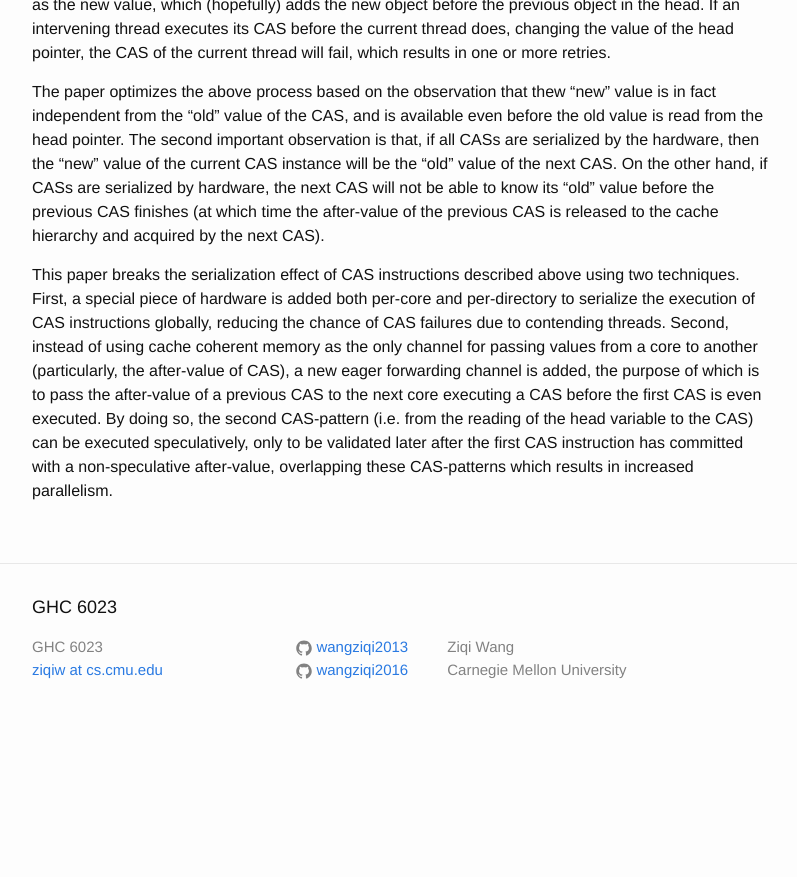
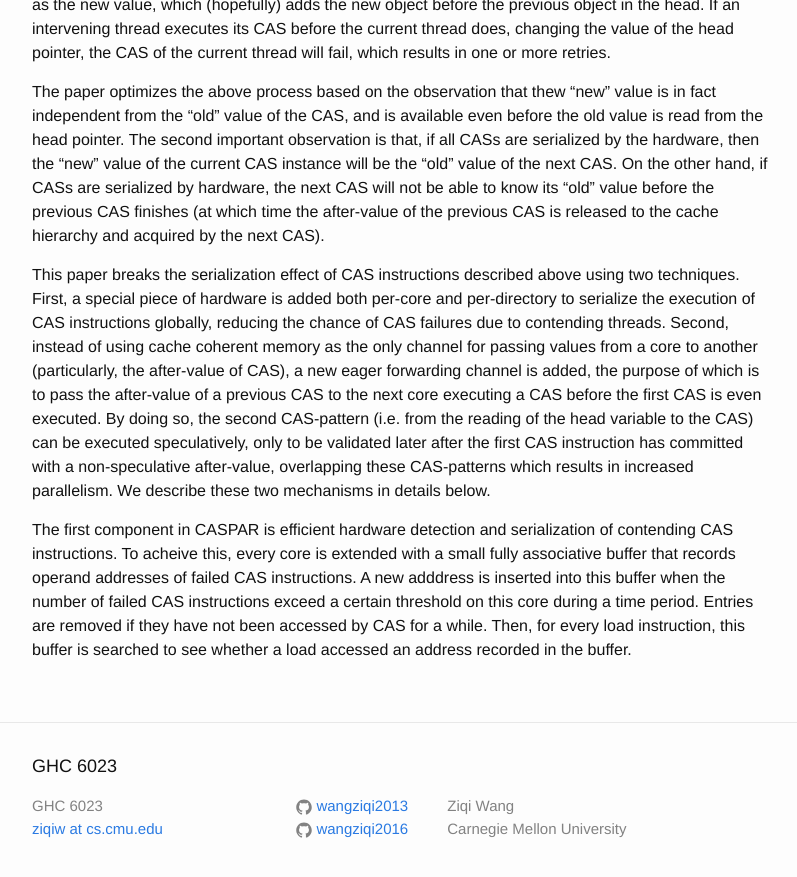
Before and after one commit to wangziqi2013/wangziqi2013.github.io, a Jekyll site: the page built from _posts/2019-10-30-caspar.markdown, in a window 1280 px wide and 900 px high, scrolled down 1018 px. Shown: the top 877 px of the window, without its empty margins (238-1035 px from the left). Built offline with Jekyll 4.4.1, drawn with Linux system fonts in a browser that asks for light colours; before the commit the page ends 1759 px from its top, so only the background shows below that.

Commit message:
Adding TAT

```diff
--- a/_posts/2019-10-30-caspar.markdown
+++ b/_posts/2019-10-30-caspar.markdown
@@ -50,4 +50,11 @@ only channel for passing values from a core to another (particularly, the after-
 channel is added, the purpose of which is to pass the after-value of a previous CAS to the next core executing a CAS
 before the first CAS is even executed. By doing so, the second CAS-pattern (i.e. from the reading of the head variable to
 the CAS) can be executed speculatively, only to be validated later after the first CAS instruction has committed with a
-non-speculative after-value, overlapping these CAS-patterns which results in increased parallelism.
+non-speculative after-value, overlapping these CAS-patterns which results in increased parallelism. We describe these
+two mechanisms in details below.
+
+The first component in CASPAR is efficient hardware detection and serialization of contending CAS instructions. To
+acheive this, every core is extended with a small fully associative buffer that records operand addresses of failed CAS
+instructions. A new adddress is inserted into this buffer when the number of failed CAS instructions exceed a certain threshold
+on this core during a time period. Entries are removed if they have not been accessed by CAS for a while. Then, for
+every load instruction, this buffer is searched to see whether a load accessed an address recorded in the buffer.
```
